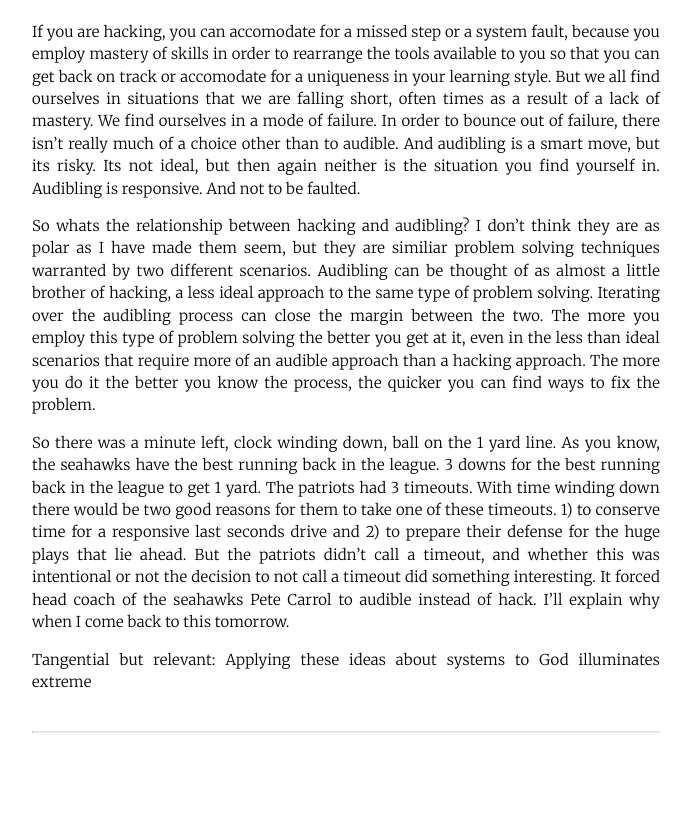
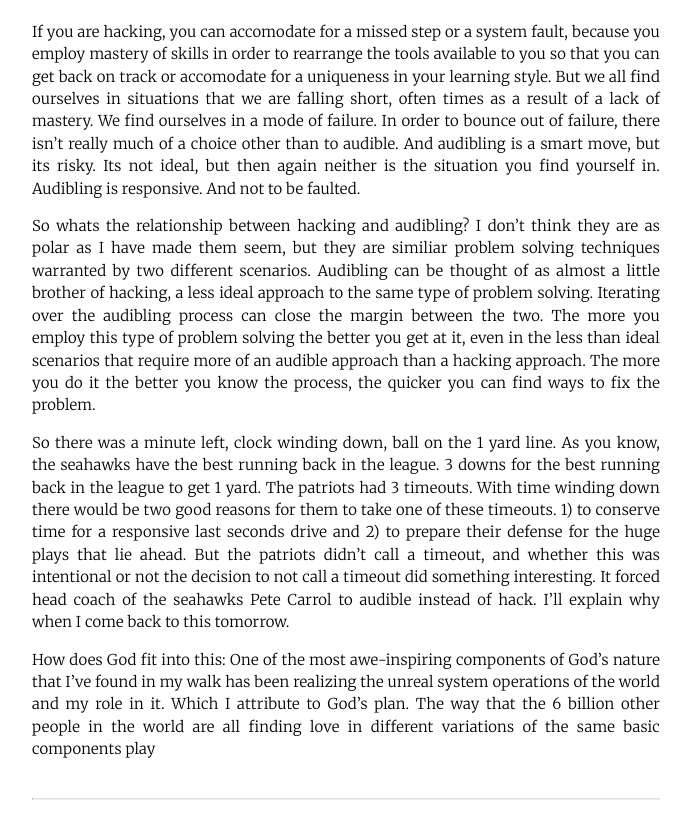
Before and after one commit to samcal/thenewrad.io, a Jekyll site: the page built from _posts/2015-02-03-the-audible.markdown, in a window 1280 px wide and 900 px high, scrolled down 1282 px. Shown: the top 839 px of the window, without its empty margins (294-985 px from the left). Built offline with Jekyll 4.4.1, drawn with Linux system fonts in a browser that asks for light colours.

Commit message:
God aspect

```diff
--- a/_posts/2015-02-03-the-audible.markdown
+++ b/_posts/2015-02-03-the-audible.markdown
@@ -23,4 +23,4 @@ So whats the relationship between hacking and audibling? I don't think they are
 
 So there was a minute left, clock winding down, ball on the 1 yard line. As you know, the seahawks have the best running back in the league. 3 downs for the best running back in the league to get 1 yard. The patriots had 3 timeouts. With time winding down there would be two good reasons for them to take one of these timeouts. 1) to conserve time for a responsive last seconds drive and 2) to prepare their defense for the huge plays that lie ahead. But the patriots didn't call a timeout, and whether this was intentional or not the decision to not call a timeout did something interesting. It forced head coach of the seahawks Pete Carrol to audible instead of hack. I'll explain why when I come back to this tomorrow.
 
-Tangential but relevant: Applying these ideas about systems to God illuminates extreme
+How does God fit into this: One of the most awe-inspiring components of God's nature that I've found in my walk has been realizing the unreal system operations of the world and my role in it. Which I attribute to God's plan. The way that the 6 billion other people in the world are all finding love in different variations of the same basic components play
```
